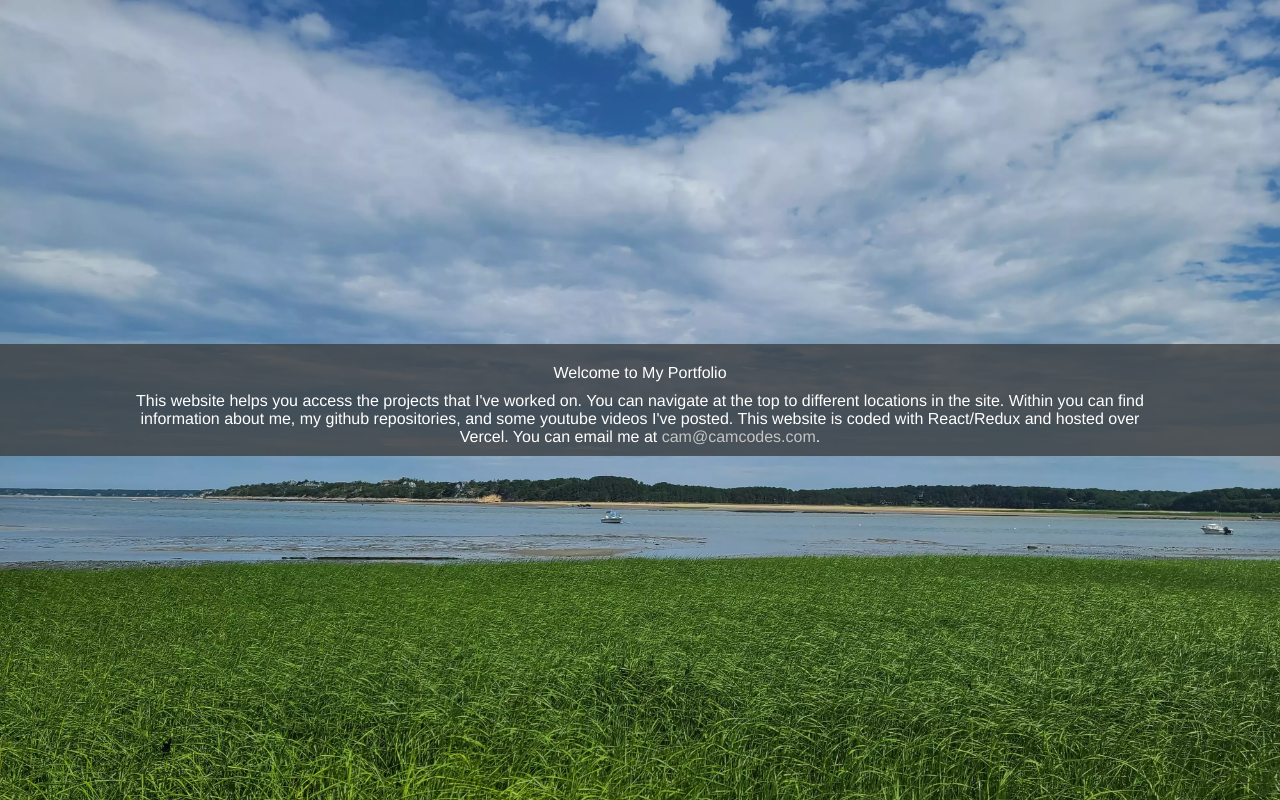
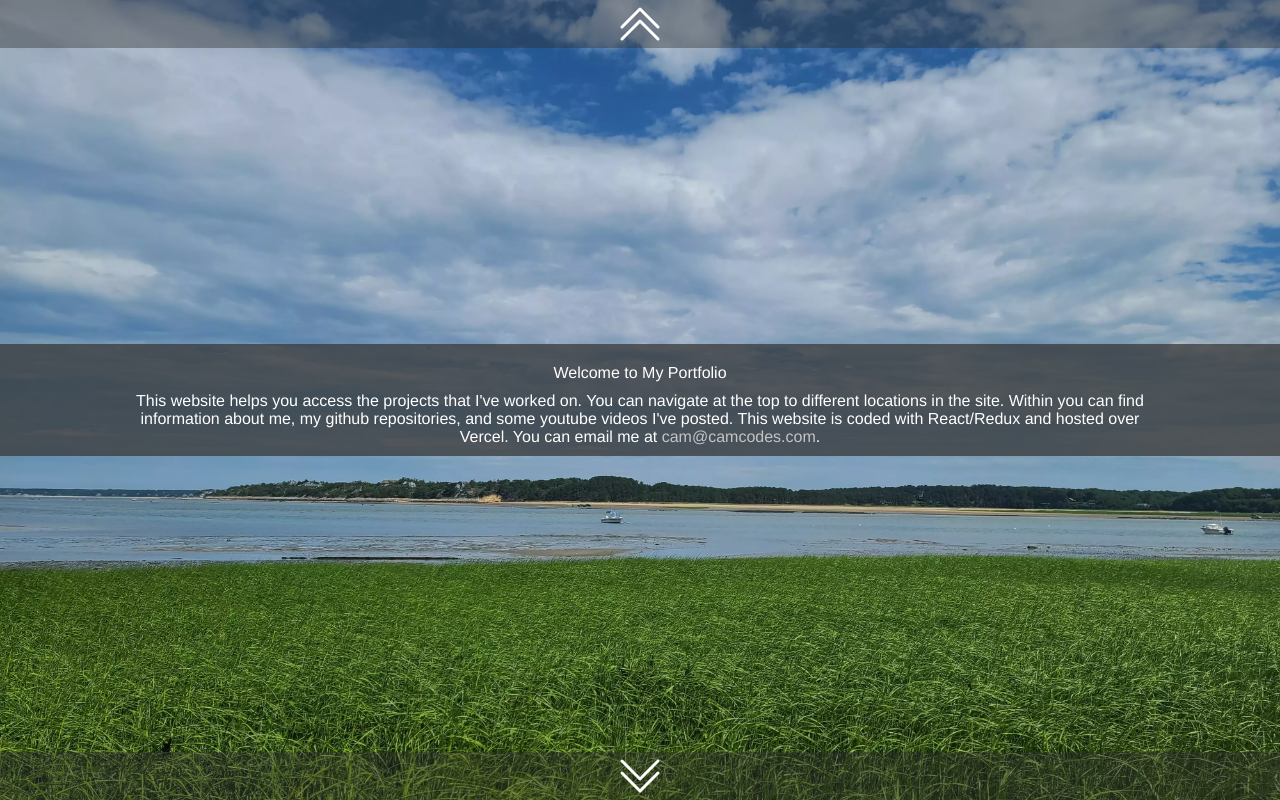
Before and after one commit to RaspberryProgramming/portfolio, a React (Create React App) app: page /intro in a window 1280 px wide. Built offline with nearby package versions, Linux system fonts and the light colour scheme.

Commit message:
Added buttons to intro

```diff
--- a/src/components/Intro.js
+++ b/src/components/Intro.js
@@ -3,6 +3,7 @@ import { connect } from 'react-redux';
 import './css/Intro.css';
 import {hideNavigation, showNavigation} from '../actions';
 import Topic from './subcomponents/Topic';
+import { ChevronDoubleUp, ChevronDoubleDown } from 'react-bootstrap-icons';
 
 class Intro extends React.Component {
   constructor() {
@@ -127,6 +128,7 @@ class Intro extends React.Component {
   }
 
   // Topics to display in intro
+  // DISCLAIMER: Please add content to the topic or bugs may occur...
   topics = [
       <Topic title="Welcome to My Portfolio" background="/img/background.webp">
         <div>
@@ -140,17 +142,22 @@ class Intro extends React.Component {
           <a href="https://www.marist.edu/">Marist.edu</a>
       </Topic>,
       <Topic link="/github" title="You can view my github repositories" background="img/space.webp">
+          View a list of projects I've done right on this website. You can easily direct to github
+          where you can see the project code itself.
       </Topic>,
-      <Topic link="/" title="Open the Website" background="/img/sunset.webp">
+      <Topic title="Open the Website" background="/img/sunset.webp">
           <a href="/" className="btn">Explore Cam's Projects</a>
       </Topic>
     ];
 
   render() {
 
+    // TODO: Fix bug where scrolling too fast will allow one to exit expected topic range
+
     // Render page
     return (
         <div onKeyDown={this.handleKey} tabIndex="0" className={this.state.start ? 'intro start':'intro'}>
+            <div className='navbutton top' onClick={()=>{this.handleInput('up')}}><ChevronDoubleUp/></div>
             <div id="previous" className={this.state.prev}>
                 {this.topics[this.state.prevLoc]}
             </div>
@@ -160,6 +167,7 @@ class Intro extends React.Component {
             <div id="next" className={this.state.next}>
                 {this.topics[this.state.nextLoc]}
             </div>
+            <div className='navbutton bottom' onClick={()=>{this.handleInput('down')}}><ChevronDoubleDown/></div>
         </div>
     );
   }
--- a/src/components/css/Intro.css
+++ b/src/components/css/Intro.css
@@ -4,6 +4,7 @@
     width:100vw;
     height:100vh;
     display:flex;
+    flex-direction: column;
 }
 
 .intro.start {
@@ -73,3 +74,20 @@
 .intro .children a {
     color: #C4C4C4
 }
+
+.intro .navbutton {
+    z-index: 12;
+    font-size: 48px;
+    width: 100%;
+    top:0;
+    left: 50%;
+    background-color: rgba(45, 45, 45, 0.40);
+    display:flex;
+    align-items: center;
+    justify-content: center;
+
+}
+
+.intro .navbutton.bottom {
+    margin-top: auto;
+}
--- a/src/components/subcomponents/Topic.js
+++ b/src/components/subcomponents/Topic.js
@@ -16,12 +16,12 @@ const Card = (props) => {
             className="topic"
             style={{backgroundImage: props.background ? `url(${props.background})`:''}}
             >
-            <a href={props.link} className="content">
+            <div className="content">
                 <div className="title">{props.title}</div>
                 <div className="children">
                     {props.children}
                 </div>
-            </a>
+            </div>
         </div>
     );
 };
```
